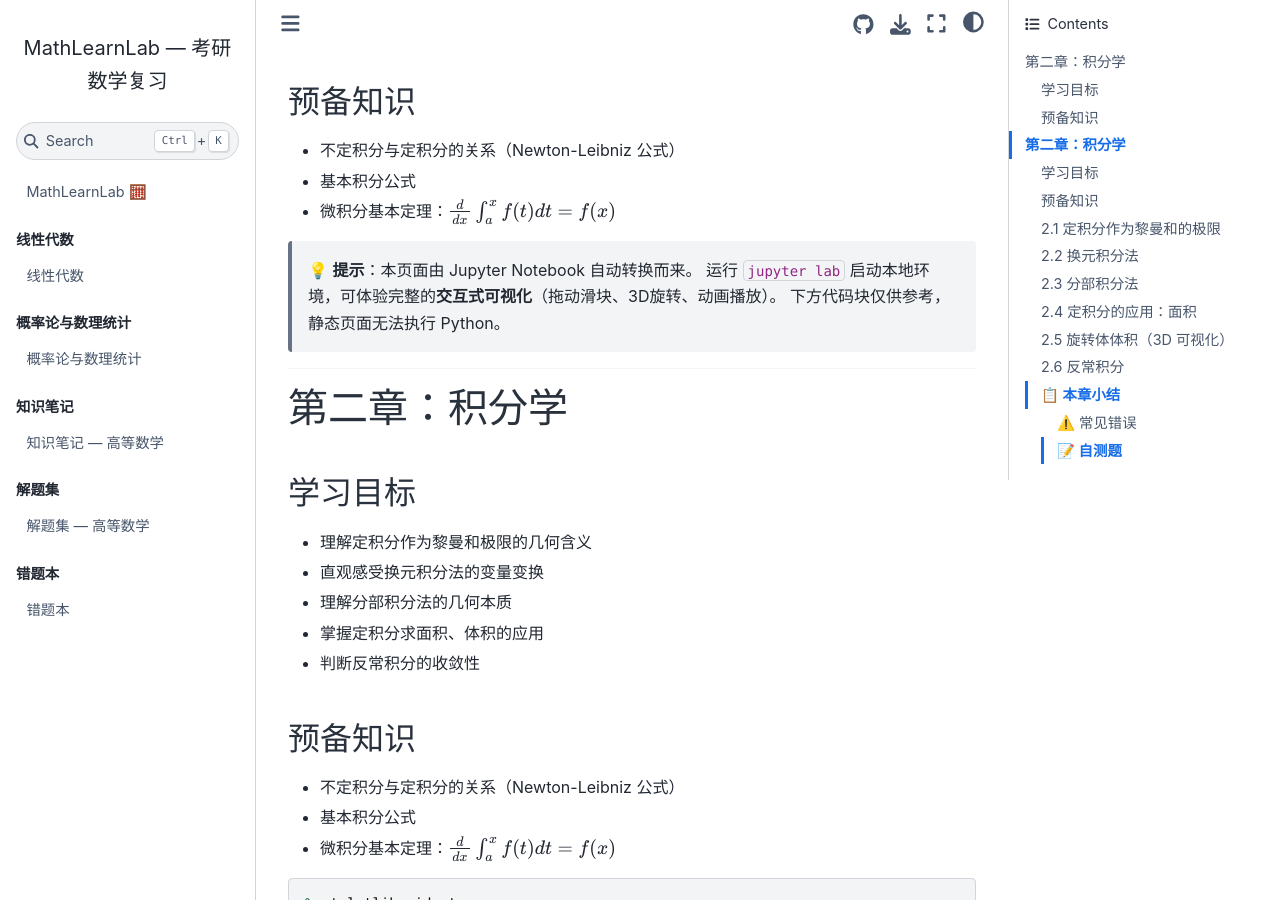
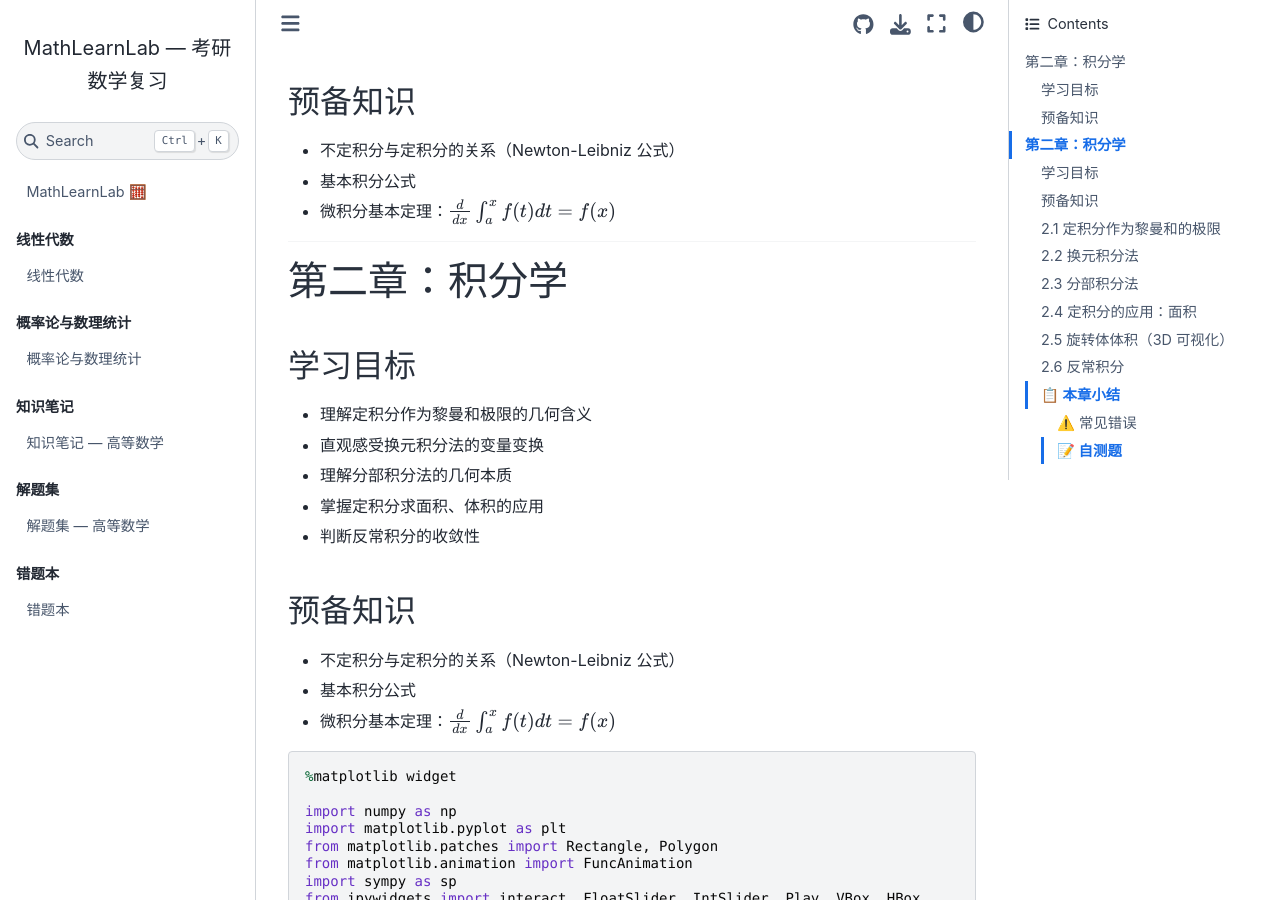
Before and after one commit to Kiryuryu/mathlearnlab, a Jupyter Book: the page built from content/notebooks/01-gaoshu/02-integration.md, in a window 1280 px wide and 900 px high, scrolled down 324 px. Built offline with Jupyter Book 1.0.4 settings and Sphinx 7.4.7 and the Sphinx Book theme 1.1.4, drawn with Linux system fonts in a browser that asks for light colours; pages that are not in the unit, such as notebooks, are missing from menus.

Commit message:
Fix 6 more issues: museum prompt, Jupyter notes, fractal guard, CSS cleanup
- Rewrite AI system prompt as museum docent (not exam tutor)
- Remove Jupyter notebook conversion notes from all 4 content files
- Add fractal canvas null guard to prevent JS crash
- Remove duplicate blockquote CSS in museum.css
- Add Firefox -moz-range-thumb support
- Clean up CSS

```diff
--- a/content/notebooks/01-gaoshu/02-integration.md
+++ b/content/notebooks/01-gaoshu/02-integration.md
@@ -14,9 +14,6 @@
 - 基本积分公式
 - 微积分基本定理：$\frac{d}{dx}\int_a^x f(t)dt = f(x)$
 
-> 💡 **提示**：本页面由 Jupyter Notebook 自动转换而来。
-> 运行 `jupyter lab` 启动本地环境，可体验完整的**交互式可视化**（拖动滑块、3D旋转、动画播放）。
-> 下方代码块仅供参考，静态页面无法执行 Python。
 
 ---
 
--- a/server/templates/pages/fractal.html
+++ b/server/templates/pages/fractal.html
@@ -121,6 +121,7 @@ function fractalRedraw() {
 }
 
 var canvas = document.getElementById('fractalCanvas');
+if (!canvas) return;
 canvas.addEventListener('wheel', function(e) {
   e.preventDefault();
   var rect = canvas.getBoundingClientRect();
```
Also changed, not shown: content/notebooks/01-gaoshu/01-limits-continuity-differentiation.md (+0 -3 lines), content/notebooks/01-gaoshu/03-infinite-series.md (+0 -3 lines), content/notebooks/01-gaoshu/04-multivariable-calculus.md (+0 -3 lines), server/static/css/museum.css (+5 -10 lines), 1 other file.
